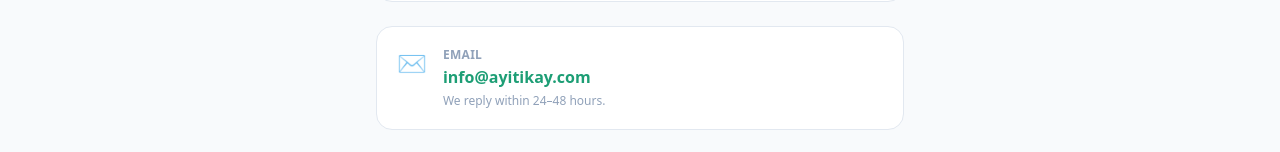
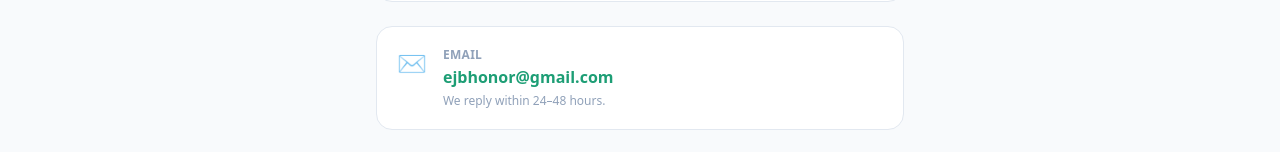
Before and after one commit to FrBr/ayitikay, a Next.js app: page /en/contact in a window 1280 px wide. Shown: the part 303-455 px from the top of the page. Built offline with nearby package versions, Linux system fonts and the light colour scheme; no server answers.

Commit message:
Updated footer and contact numbers

```diff
--- a/src/app/[locale]/contact/page.tsx
+++ b/src/app/[locale]/contact/page.tsx
@@ -54,7 +54,7 @@
 
           <ContactCard icon="💬" label={c.whatsapp_label} note={c.whatsapp_note}>
             <a
-              href="https://wa.me/50912345678"
+              href="https://wa.me/9546490794"
               target="_blank"
               rel="noopener noreferrer"
               className="text-[#25D366] font-semibold hover:underline"
@@ -65,10 +65,11 @@
 
           <ContactCard icon="✉️" label={c.email_label} note={c.email_note}>
             <a
-              href="mailto:info@ayitikay.com"
+              // href="mailto:info@ayitikay.com"
+              href="ejbhonor@gmail.com"
               className="text-[#1D9E75] font-semibold hover:underline"
             >
-              info@ayitikay.com
+              ejbhonor@gmail.com
             </a>
           </ContactCard>
 
--- a/src/components/layout/Footer.tsx
+++ b/src/components/layout/Footer.tsx
@@ -37,7 +37,7 @@
             <p className="text-sm text-slate-400 leading-relaxed">{t('tagline')}</p>
             {/* WhatsApp contact */}
             <a
-              href="https://wa.me/50912345678"
+              href="https://wa.me/9546490794"
               target="_blank"
               rel="noopener noreferrer"
               className="inline-flex items-center gap-2 text-sm text-[#1D9E75] hover:text-[#25D366] transition-colors"
```
